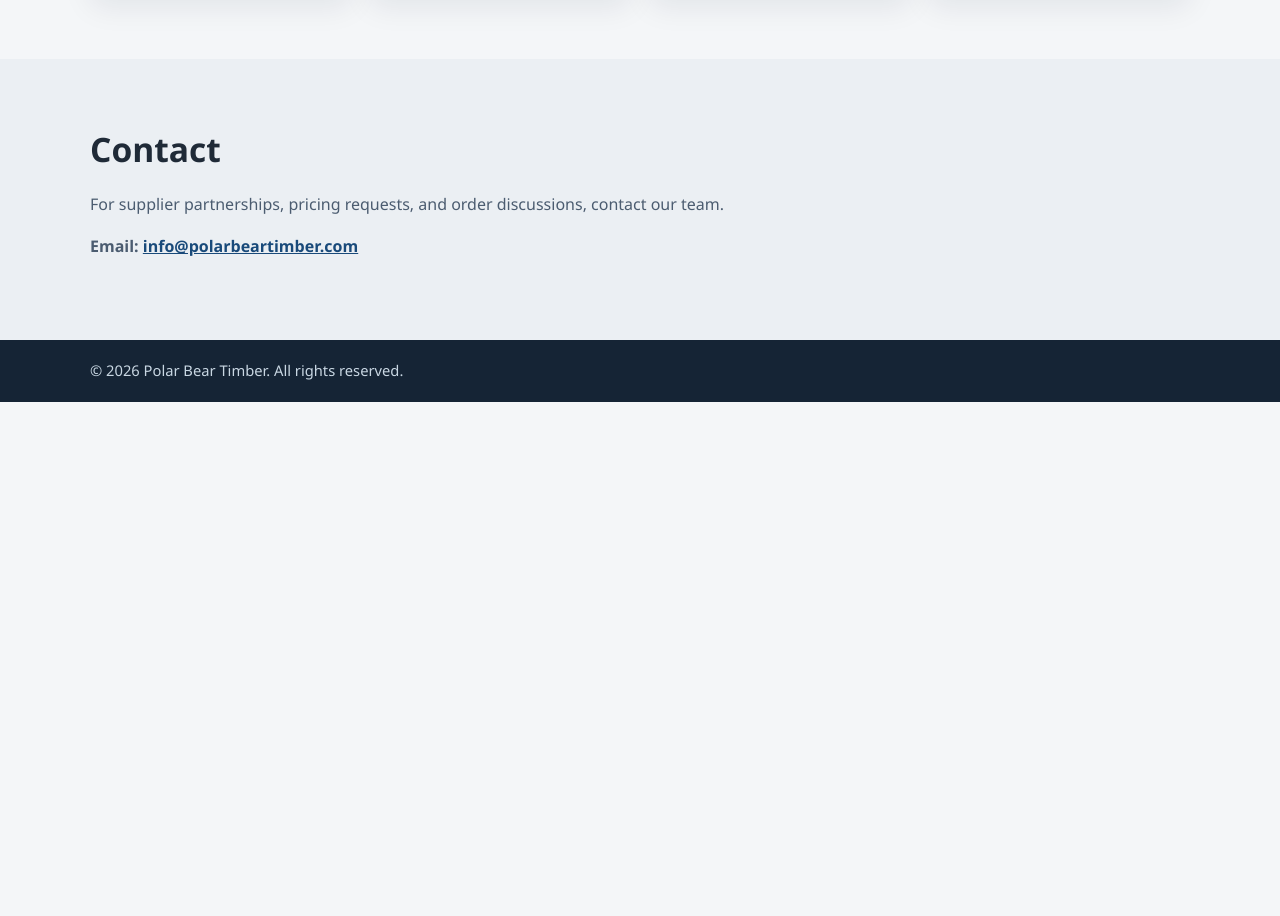
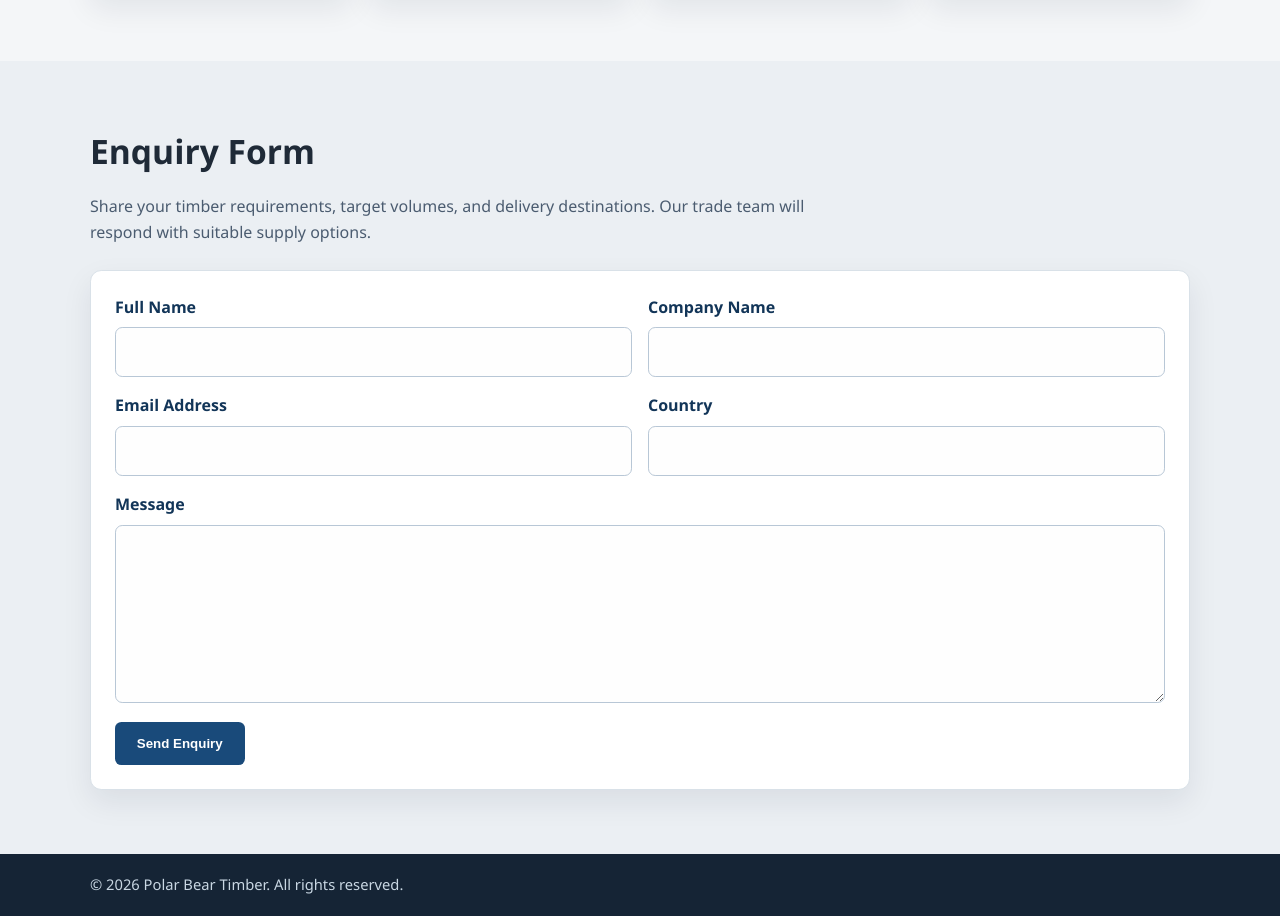
Before and after one commit to ahmedsalah004/polarbeartimber-site, a plain HTML site: page index.html in a window 1280 px wide. Shown: the part 1552-2468 px from the top of the page. Before the commit the page ends 1954 px from the top, so only its background shows below. Drawn offline with Linux system fonts and the light colour scheme.

Commit message:
Replace contact email with Formspree enquiry form

```diff
--- a/index.html
+++ b/index.html
@@ -98,14 +98,41 @@
 
       <section class="section section-alt" id="contact">
         <div class="container contact-box">
-          <h2>Contact</h2>
+          <h2>Enquiry Form</h2>
           <p>
-            For supplier partnerships, pricing requests, and order discussions, contact our team.
+            Share your timber requirements, target volumes, and delivery destinations. Our trade
+            team will respond with suitable supply options.
           </p>
-          <p>
-            <strong>Email:</strong>
-            <a href="mailto:info@polarbeartimber.com">info@polarbeartimber.com</a>
-          </p>
+          <form class="enquiry-form" method="POST" action="PASTE_YOUR_FORMSPREE_ENDPOINT_HERE">
+            <div class="form-grid">
+              <label for="full-name">
+                Full Name
+                <input id="full-name" name="full-name" type="text" autocomplete="name" required />
+              </label>
+
+              <label for="company-name">
+                Company Name
+                <input id="company-name" name="company-name" type="text" autocomplete="organization" required />
+              </label>
+
+              <label for="email-address">
+                Email Address
+                <input id="email-address" name="email-address" type="email" autocomplete="email" required />
+              </label>
+
+              <label for="country">
+                Country
+                <input id="country" name="country" type="text" autocomplete="country-name" required />
+              </label>
+
+              <label class="full-width" for="message">
+                Message
+                <textarea id="message" name="message" rows="6" required></textarea>
+              </label>
+            </div>
+
+            <button type="submit" class="button form-submit">Send Enquiry</button>
+          </form>
         </div>
       </section>
     </main>
--- a/style.css
+++ b/style.css
@@ -101,6 +101,8 @@ body {
   font-weight: 700;
   padding: 0.8rem 1.3rem;
   border-radius: 0.4rem;
+  border: 1px solid transparent;
+  cursor: pointer;
 }
 
 .button:hover,
@@ -158,9 +160,59 @@ body {
   text-align: left;
 }
 
-.contact-box a {
-  color: var(--primary);
-  font-weight: 700;
+.enquiry-form {
+  margin-top: 1.5rem;
+  background: var(--surface);
+  border: 1px solid var(--border);
+  border-radius: 0.7rem;
+  box-shadow: var(--shadow);
+  padding: 1.5rem;
+}
+
+.form-grid {
+  display: grid;
+  grid-template-columns: repeat(2, minmax(0, 1fr));
+  gap: 1rem;
+}
+
+.enquiry-form label {
+  display: flex;
+  flex-direction: column;
+  font-weight: 600;
+  color: var(--primary-dark);
+  gap: 0.45rem;
+}
+
+.enquiry-form input,
+.enquiry-form textarea {
+  width: 100%;
+  border: 1px solid #b8c7d6;
+  border-radius: 0.45rem;
+  padding: 0.7rem 0.8rem;
+  font: inherit;
+  color: var(--text);
+  background: #fefefe;
+}
+
+.enquiry-form input:focus,
+.enquiry-form textarea:focus {
+  outline: 2px solid rgba(25, 74, 122, 0.2);
+  border-color: var(--primary);
+}
+
+.full-width {
+  grid-column: 1 / -1;
+}
+
+.form-submit {
+  margin-top: 1.2rem;
+  background: var(--primary);
+  color: #ffffff;
+}
+
+.form-submit:hover,
+.form-submit:focus-visible {
+  background: var(--primary-dark);
 }
 
 footer {
@@ -196,4 +248,12 @@ footer p {
   .container {
     width: min(1100px, calc(100% - 2rem));
   }
+
+  .form-grid {
+    grid-template-columns: 1fr;
+  }
+
+  .full-width {
+    grid-column: auto;
+  }
 }
```
